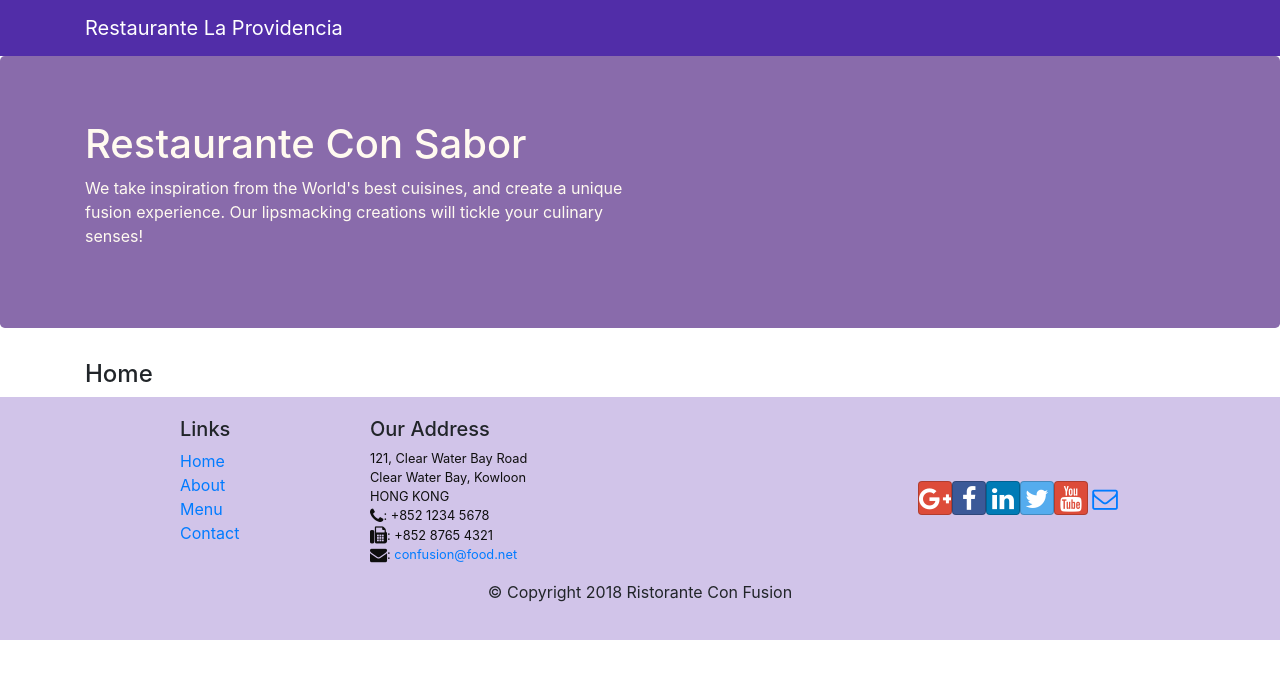
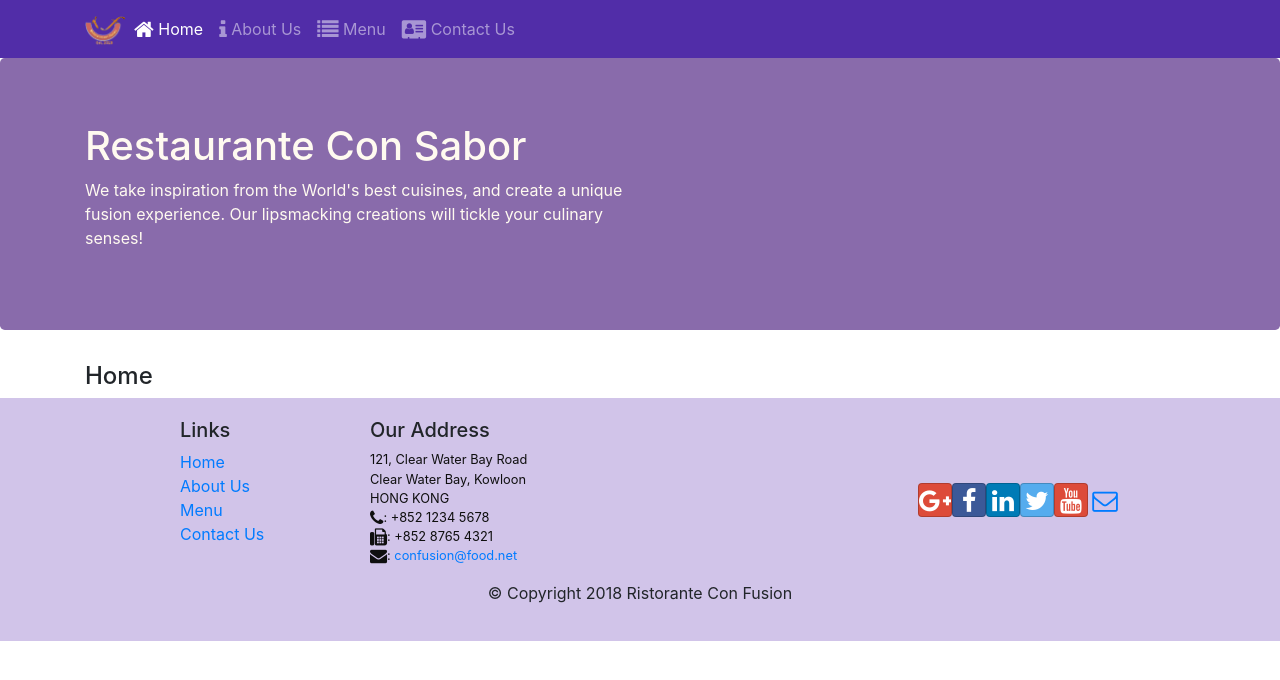
Before and after one commit to wilder8086/learning-react, a React (Create React App) app: page /home in a window 1280 px wide. Shown: the top 680 px of the page. Built offline with nearby package versions, Linux system fonts and the light colour scheme.

Commit message:
feature/sem2-react-router, se modifica HeaderComponent y FooterComponent, se ven grande los platos del menu

```diff
--- a/src/components/FooterComponent.js
+++ b/src/components/FooterComponent.js
@@ -1,5 +1,5 @@
-
 import React from 'react';
+import { Link } from 'react-router-dom';
 
 function Footer(props) {
   return (
@@ -9,10 +9,10 @@
           <div className="col-4 offset-1 col-sm-2">
             <h5>Links</h5>
             <ul className="list-unstyled">
-              <li><a href="#">Home</a></li>
-              <li><a href="#">About</a></li>
-              <li><a href="#">Menu</a></li>
-              <li><a href="contactus.html">Contact</a></li>
+              <li><Link to='/home'>Home</Link></li>
+              <li><Link to='/aboutus'>About Us</Link></li>
+              <li><Link to='/menu'>Menu</Link></li>
+              <li><Link to='/contactus'>Contact Us</Link></li>
             </ul>
           </div>
           <div className="col-7 col-sm-5">
--- a/src/components/HeaderComponent.js
+++ b/src/components/HeaderComponent.js
@@ -1,20 +1,56 @@
 import React, { Component } from 'react'
-import { Navbar, NavbarBrand, Jumbotron } from 'reactstrap';
+import { Nav, Navbar, NavbarBrand, NavbarToggler, Collapse, NavItem, Jumbotron } from 'reactstrap';
+import { NavLink } from 'react-router-dom';
 
 class Header extends React.Component {
   constructor(props) {
     super(props);
 
+    this.toggleNav = this.toggleNav.bind(this);
     this.state = {
+      isNavOpen: false
     };
+  }
+
+  toggleNav() {
+    this.setState({
+      isNavOpen: !this.state.isNavOpen
+    });
   }
 
   render() {
     return (
       <>
-        <Navbar dark>
+        <Navbar dark expand="md">
           <div className="container">
-            <NavbarBrand href="/">Restaurante La Providencia</NavbarBrand>
+            <NavbarToggler onClick={this.toggleNav} />
+            <NavbarBrand className="mr-auto" href="/">
+              <img src='assets/images/logo.png' height="30" width="41" alt='Ristorante Con Fusion' />
+            </NavbarBrand>
+            <Collapse isOpen={this.state.isNavOpen} navbar>
+              <Nav navbar>
+                <NavItem>
+                  <NavLink className="nav-link" to='/home'>
+                    <span className="fa fa-home fa-lg"></span> Home
+                  </NavLink>
+                </NavItem>
+                <NavItem>
+                  <NavLink className="nav-link" to='/aboutus'>
+                    <span className="fa fa-info fa-lg"></span> About Us
+                  </NavLink>
+                </NavItem>
+                <NavItem>
+                  <NavLink className="nav-link" to='/menu'>
+                    <span className="fa fa-list fa-lg"></span> Menu
+                  </NavLink>
+                </NavItem>
+                <NavItem>
+                  <NavLink className="nav-link" to='/contactus'>
+                    <span className="fa fa-address-card fa-lg"></span> Contact Us
+                  </NavLink>
+                </NavItem>
+              </Nav>
+            </Collapse>
           </div>
         </Navbar>
         <Jumbotron>
```
